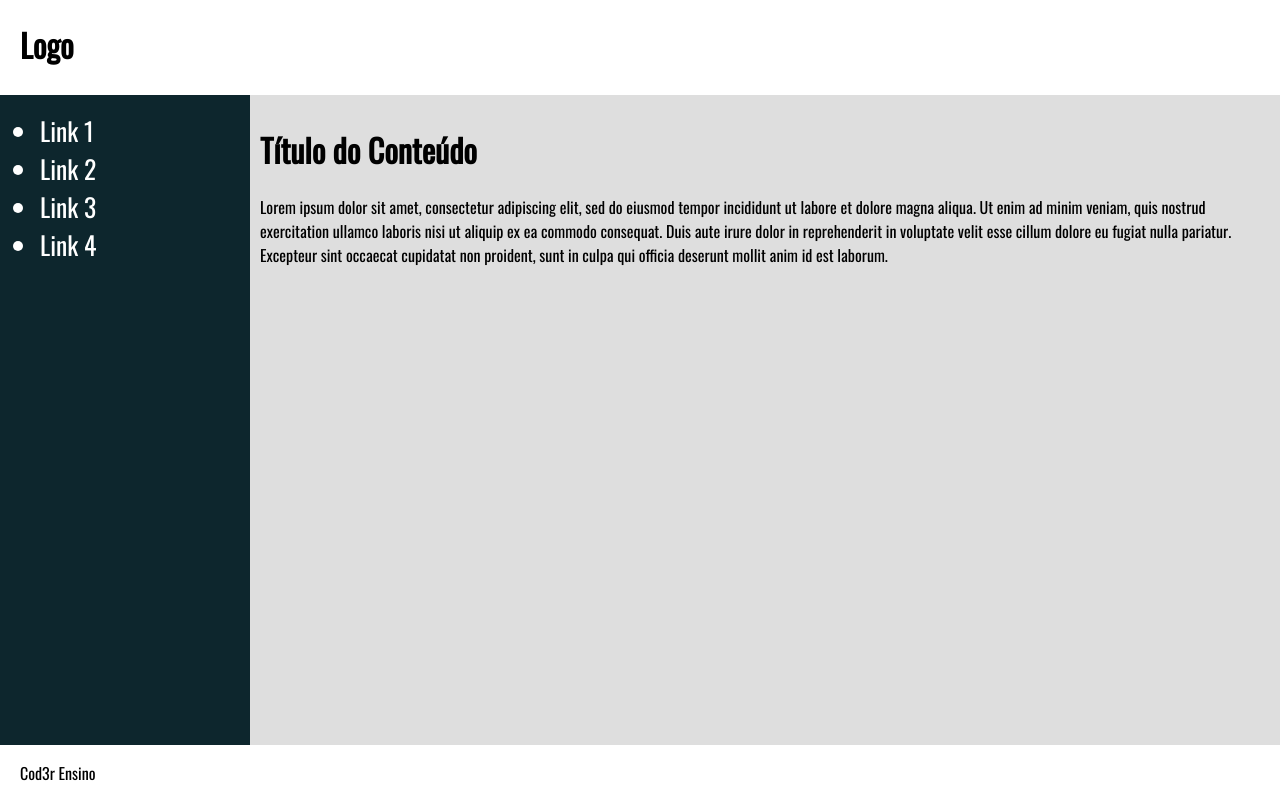
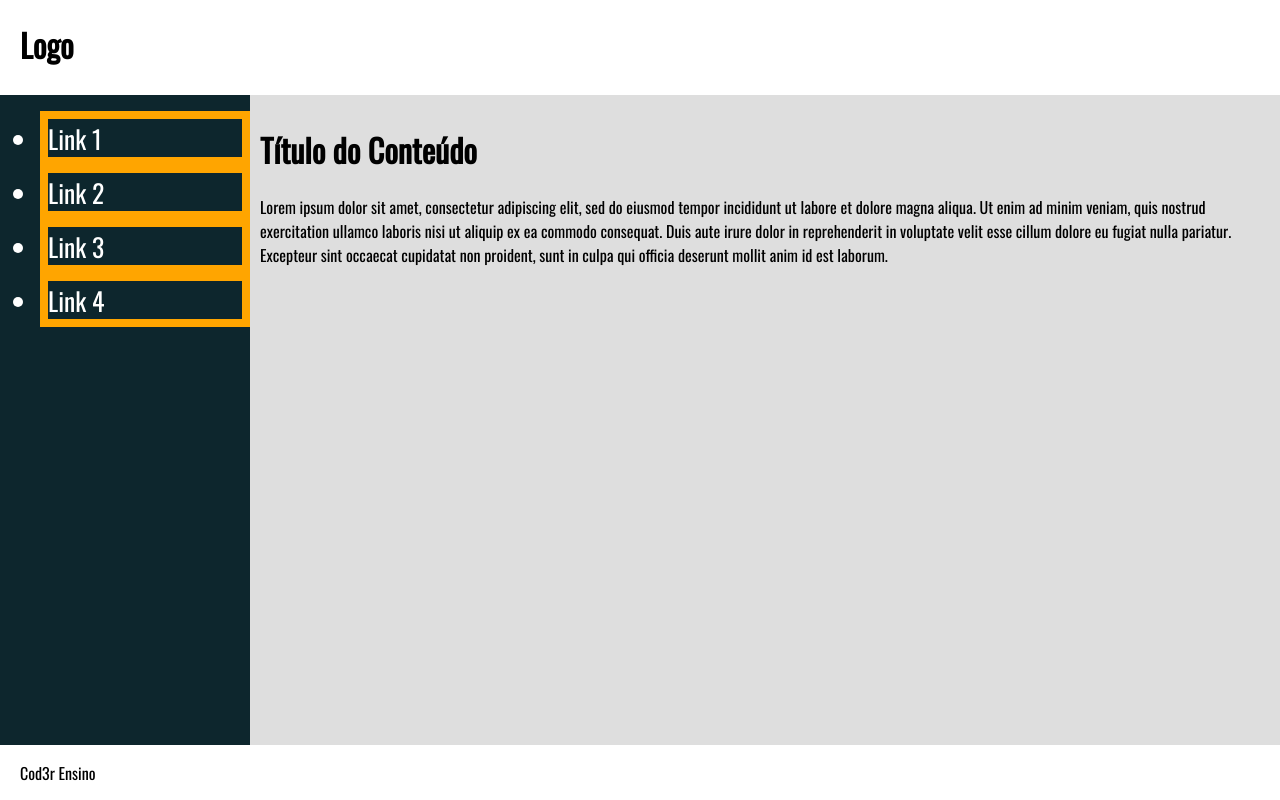
Before and after one commit to paulodegodoi/JavaScript, a website: page jquery/selecionandoElementos2.html in a window 1280 px wide. Drawn offline with Linux system fonts and the light colour scheme.

Commit message:
selecionando elementos com jQuery

```diff
--- a/jquery/selecionandoElementos2.html
+++ b/jquery/selecionandoElementos2.html
@@ -1,11 +1,10 @@
 <!DOCTYPE html>
 <html>
-
     <head>
-    <meta charset='UTF-8'>
+        <meta charset="UTF-8" />
         <title>Selecionando Elementos #02</title>
-    <link rel='stylesheet' href='css/estilo.css'>
-    <script src='js/jquery.js'></script>
+        <link rel="stylesheet" href="css/estilo.css" />
+        <script src="js/jquery.js"></script>
         <style>
             body {
                 display: grid;
@@ -71,16 +70,50 @@
         <main class="conteudo-principal">
             <h1>Título do Conteúdo</h1>
             <section>
-            <p>Lorem ipsum dolor sit amet, consectetur adipiscing elit, sed do eiusmod tempor incididunt ut labore et dolore
-                magna aliqua. Ut enim ad minim veniam, quis nostrud exercitation ullamco laboris nisi ut aliquip ex ea commodo
-                consequat. Duis aute irure dolor in reprehenderit in voluptate velit esse cillum dolore eu fugiat nulla pariatur.
-                Excepteur sint occaecat cupidatat non proident, sunt in culpa qui officia deserunt mollit anim id est laborum.</p>
+                <p>
+                    Lorem ipsum dolor sit amet, consectetur adipiscing elit, sed
+                    do eiusmod tempor incididunt ut labore et dolore magna
+                    aliqua. Ut enim ad minim veniam, quis nostrud exercitation
+                    ullamco laboris nisi ut aliquip ex ea commodo consequat.
+                    Duis aute irure dolor in reprehenderit in voluptate velit
+                    esse cillum dolore eu fugiat nulla pariatur. Excepteur sint
+                    occaecat cupidatat non proident, sunt in culpa qui officia
+                    deserunt mollit anim id est laborum.
+                </p>
             </section>
         </main>
         <footer>
             <p>Cod3r Ensino</p>
         </footer>
         <script>
-        // ...
+            const comBorda = { border: "solid 8px orange" };
+            const semBorda = { border: "none" };
+
+            $('a[href="#link3"]').parent().css(comBorda).css(semBorda);
+
+            $("li:last").prev().css(comBorda).css(semBorda);
+            $("a[href='#link3']").parent().next().css(comBorda).css(semBorda);
+
+            $('a[href="#link1"]').parents().css(comBorda).css(semBorda);
+            $('a[href="#link1"]')
+                .parentsUntil($("body"))
+                .css(comBorda)
+                .css(semBorda);
+
+            $("main").children().css(comBorda).css(semBorda);
+
+            $("body").find("a").css(comBorda).css(semBorda);
+
+            const elementoDOM = document.getElementsByClassName("menu");
+            $(elementoDOM).css(comBorda).css(semBorda);
+
+            $("main")
+                .children()
+                .each((i, e) => $(e).css(comBorda))
+                .css(semBorda);
+            $("li").each((i, e) => {
+                $(e).css(comBorda);
+            });
         </script>
     </body>
+</html>
```
Also changed, not shown: jquery/selecionandoElementos1.html (+35 -16 lines). Lines whose indentation alone changed are shown as unchanged.
